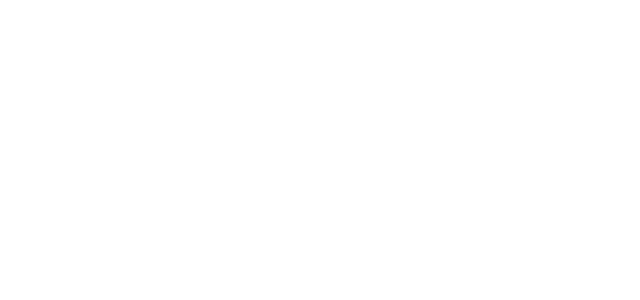
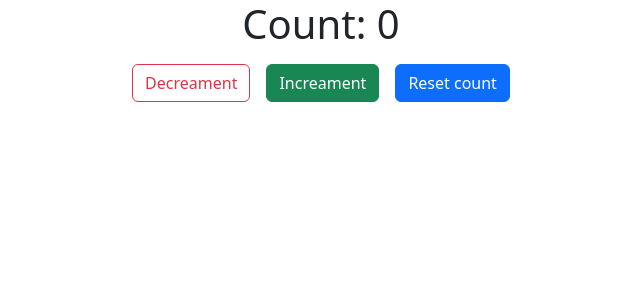
Before and after one commit to acciojob/counter-redux-arshad012, a React app: page / in a window 1280 px wide. Shown: the top 300 px of the page, without its empty margins (319-959 px from the left). Built offline with nearby package versions, Linux system fonts and the light colour scheme.

Commit message:
Counter with redux

```diff
--- a/src/components/App.js
+++ b/src/components/App.js
@@ -1,13 +1,17 @@
 
 import React from "react";
+import { Provider } from 'react-redux';
 import './../styles/App.css';
+import { store } from "../redux/store";
+import Counter from "./Counter";
 
 const App = () => {
   return (
-    <div>
+    <Provider store={store}>
         {/* Do not remove the main div */}
-    </div>
+        <Counter />
+    </Provider>
   )
 }
 
-export default App
+export default App;
--- /dev/null
+++ b/src/components/Counter.jsx
@@ -0,0 +1,28 @@
+import React from "react";
+import { useSelector, useDispatch } from "react-redux";
+import { updateCounter, resetCounter } from "../redux/counterSlice";
+
+const Counter = () => {
+    const {count} = useSelector(state => state.counter);
+    const dispatch = useDispatch();
+
+    const handleClick = (val) => {
+        dispatch(
+            updateCounter(val)
+        )
+    }
+
+    return (
+        <div>
+            <h1 style={{textAlign: 'center'}}>Count: {count}</h1>
+            <div className="d-flex p-2 justify-content-center gap-3">
+                <button type="button" onClick={() => handleClick(-1)} className="btn btn-outline-danger">Decreament</button>
+                <button type="button" onClick={() => handleClick(1)} className="btn btn-success">Increament</button>
+                <button type="button" onClick={() => dispatch(resetCounter())} className="btn btn-primary">Reset count</button>
+                {/* <button type="button" class="btn btn-primary">Primary</button> */}
+            </div>
+        </div>
+    )
+}
+
+export default Counter;
--- a/src/index.html
+++ b/src/index.html
@@ -1,12 +1,19 @@
 <!DOCTYPE html>
 <html lang="en">
+
 <head>
-<meta charset="UTF-8">
-<meta name="viewport" content="width=device-width, initial-scale=1.0">
-<meta http-equiv="X-UA-Compatible" content="ie=edge">
-<title>React Boilerplate</title>
+    <meta charset="UTF-8">
+    <meta name="viewport" content="width=device-width, initial-scale=1.0">
+    <meta http-equiv="X-UA-Compatible" content="ie=edge">
+    <title>React Boilerplate</title>
+    <link rel="stylesheet" href="https://cdn.jsdelivr.net/npm/bootstrap@5.3.3/dist/css/bootstrap.min.css">
 </head>
+
 <body>
-<div id="root">
-</div>
+    <div id="root"></div>
+
+    <script src="https://cdn.jsdelivr.net/npm/@popperjs/core@2.11.8/dist/umd/popper.min.js" integrity="sha384-I7E8VVD/ismYTF4hNIPjVp/Zjvgyol6VFvRkX/vR+Vc4jQkC+hVqc2pM8ODewa9r" crossorigin="anonymous"></script>
+    <script src="https://cdn.jsdelivr.net/npm/bootstrap@5.3.3/dist/js/bootstrap.min.js" integrity="sha384-0pUGZvbkm6XF6gxjEnlmuGrJXVbNuzT9qBBavbLwCsOGabYfZo0T0to5eqruptLy" crossorigin="anonymous"></script>
+</body>
+
 </html>
--- /dev/null
+++ b/src/redux/counterSlice.jsx
@@ -0,0 +1,22 @@
+import { createSlice } from '@reduxjs/toolkit';
+
+export const counterSlice = createSlice({
+    name: 'counter',
+    initialState: {
+        count: 0,
+    },
+    reducers: {
+        updateCounter: (state, action) => {
+            state.count += action.payload;
+        },
+        resetCounter: (state, action) => {
+            state.count = 0;
+        }
+        // decCounter: (state, action) => {
+        //     state.count += action.payload;
+        // }
+    }
+})
+
+export const {updateCounter, resetCounter} = counterSlice.actions;
+export default counterSlice.reducer;
--- /dev/null
+++ b/src/redux/store.jsx
@@ -0,0 +1,8 @@
+import { configureStore } from '@reduxjs/toolkit';
+import counterReducer from './counterSlice';
+
+export const store = configureStore({
+    reducer: {
+        counter: counterReducer
+    }
+})
```
Also changed, not shown: package.json (+5 -2 lines), 1 other file (tests, documents, lock files or other folders).
